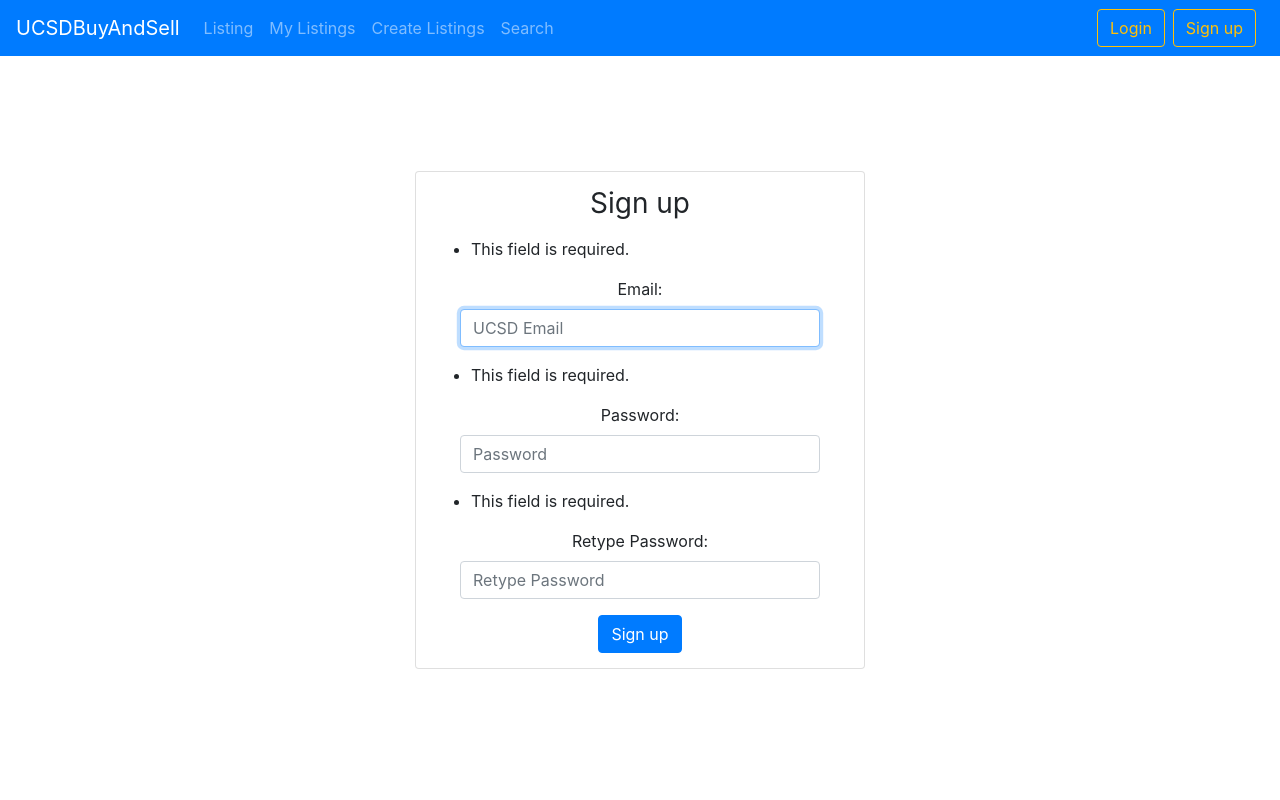
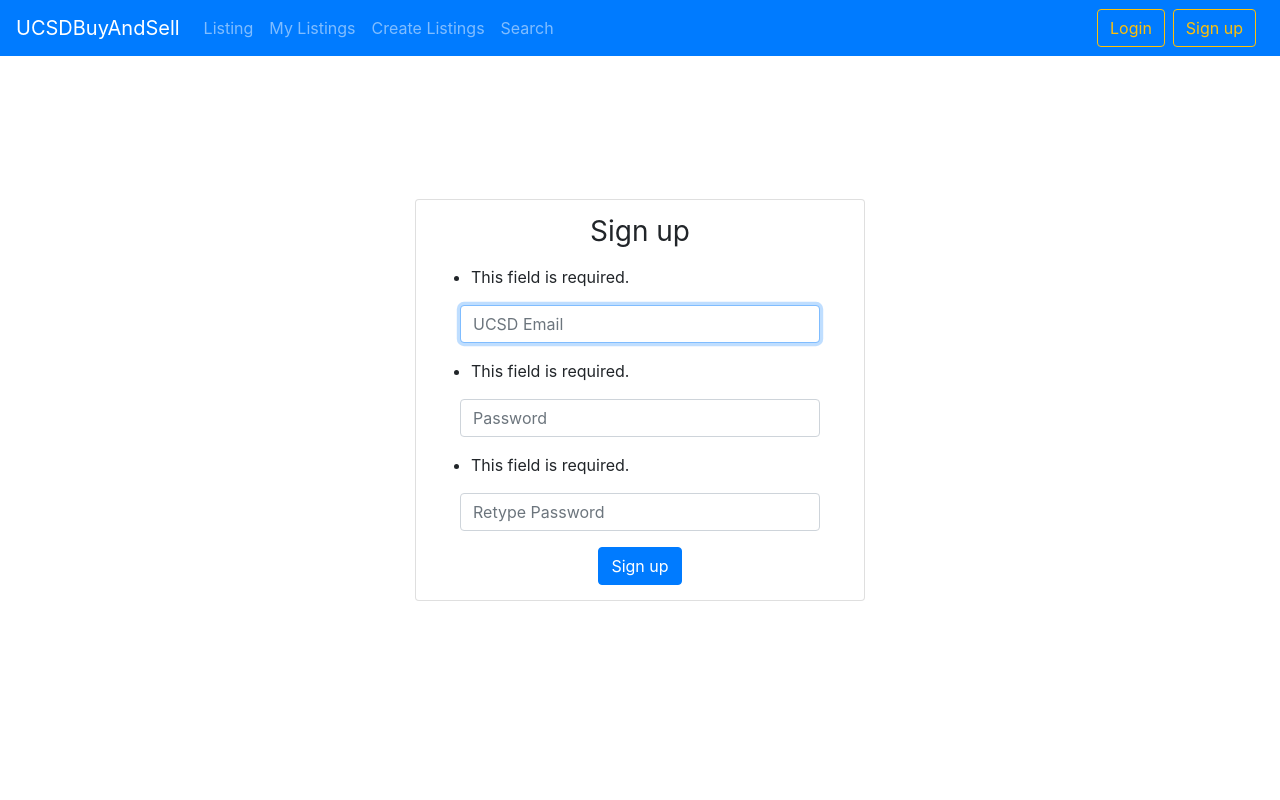
Before and after one commit to techit-limtiyakul/project-buy-and-sell, a Django app: page /market/signup/ in a window 1280 px wide. Run offline with Django 3.2, Linux system fonts and the light colour scheme; some libraries are stand-ins or nearby versions.

Commit message:
minor ui tweak

```diff
--- a/UCSDBuyAndSell/UCSDMarket/forms.py
+++ b/UCSDBuyAndSell/UCSDMarket/forms.py
@@ -7,9 +7,9 @@ class LoginForm(AuthenticationForm):
 	password=forms.CharField(label="",widget=forms.PasswordInput(attrs={'class':'form-control', 'placeholder':'Password'}))
 
 class SignupForm(UserCreationForm):
-	username=forms.CharField(label="Email", widget=forms.TextInput(attrs={'class':'form-control', 'placeholder':'UCSD Email'}))
-	password1=forms.CharField(label="Password", widget=forms.PasswordInput(attrs={'class':'form-control', 'placeholder':'Password'}))
-	password2=forms.CharField(label="Retype Password", widget=forms.PasswordInput(attrs={'class':'form-control', 'placeholder':'Retype Password'}))
+	username=forms.CharField(label="", widget=forms.TextInput(attrs={'class':'form-control', 'placeholder':'UCSD Email'}))
+	password1=forms.CharField(label="", widget=forms.PasswordInput(attrs={'class':'form-control', 'placeholder':'Password'}))
+	password2=forms.CharField(label="", widget=forms.PasswordInput(attrs={'class':'form-control', 'placeholder':'Retype Password'}))
 
 class CreateListingForm(forms.Form):
 	renewal_date = forms.DateField(help_text="Enter a date between now and 4 weeks (default 3).")
--- a/UCSDBuyAndSell/static/UCSDMarket/forms.css
+++ b/UCSDBuyAndSell/static/UCSDMarket/forms.css
@@ -24,6 +24,6 @@ body {
 	display: flex;
 	align-items: center;
 	justify-content: center;
-	padding-top: 40px;
+	padding-top: 0px;
 	min-height: 100vh;
 }
```
